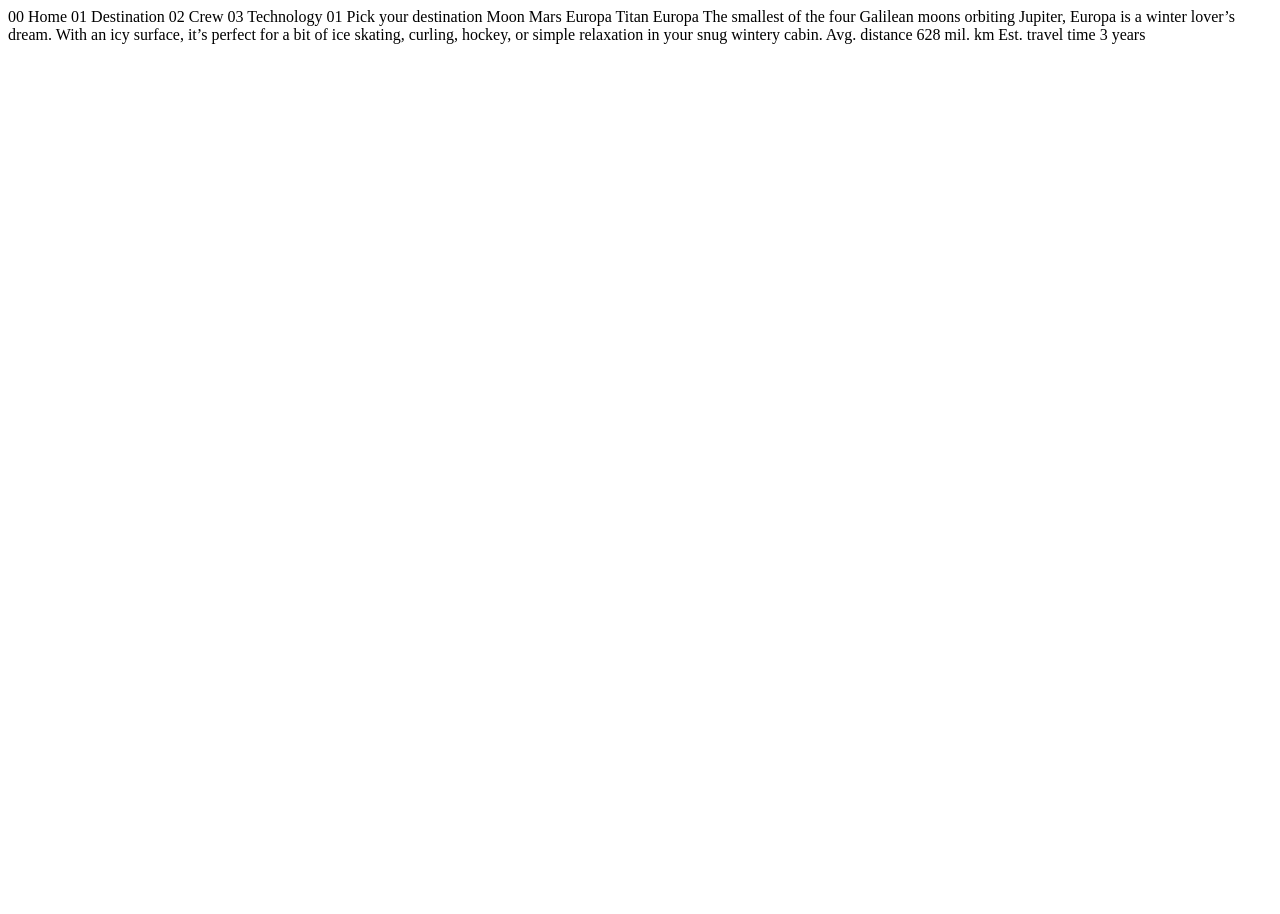
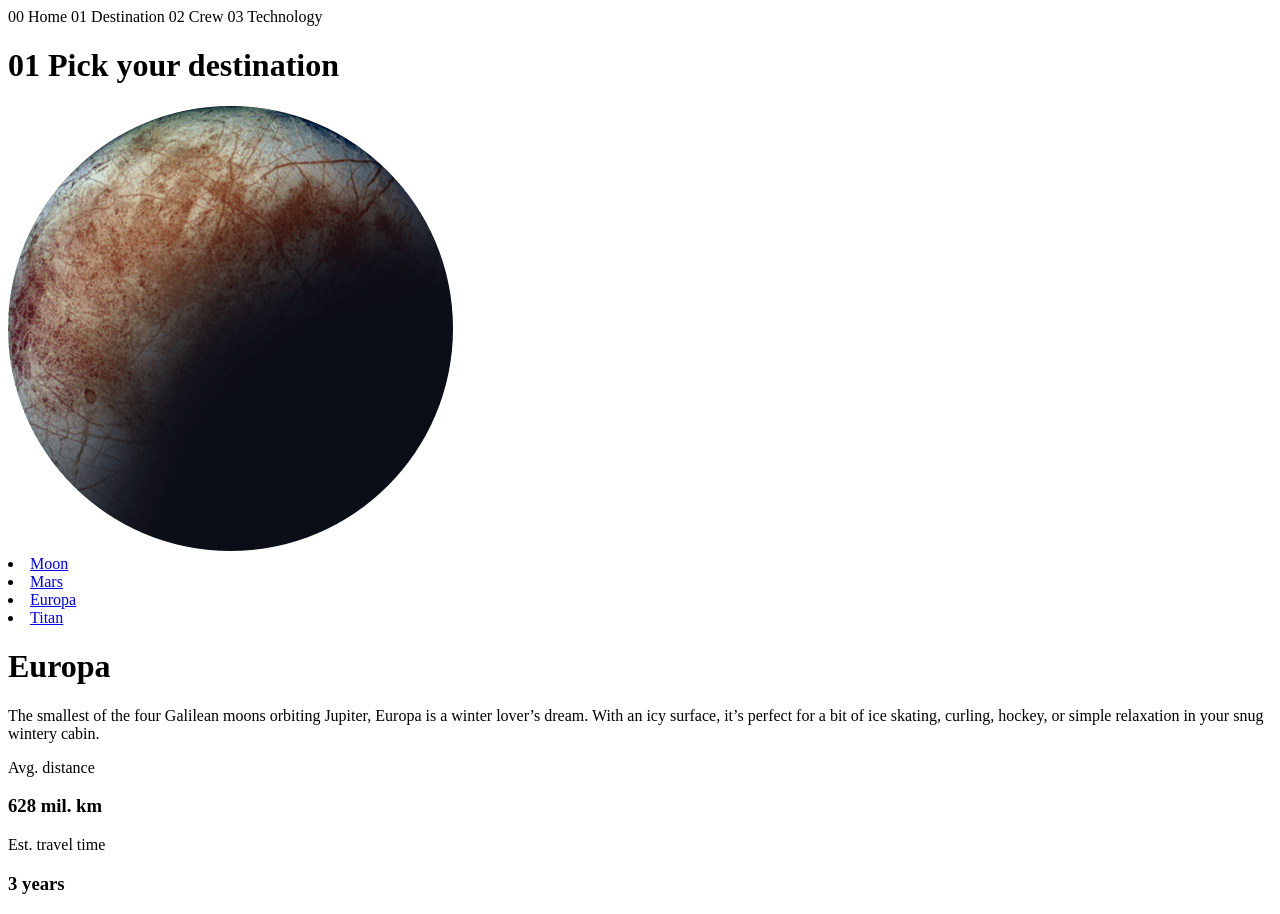
Before and after one commit to JiggytheDev/space-tourism, a plain HTML site: page starter code/destination-europa.html in a window 1280 px wide. Before the commit the page ends 800 px from the top, so only its background shows below. Drawn offline with Linux system fonts and the light colour scheme.

Commit message:
Created the HTML for destination

```diff
--- a/starter code/destination-europa.html
+++ b/starter code/destination-europa.html
@@ -9,30 +9,48 @@
   <title>Frontend Mentor | Space tourism website</title>
 </head>
 <body>
+  <header>
+      00 Home
+      01 Destination
+      02 Crew
+      03 Technology
+  </header>
 
-  00 Home
-  01 Destination
-  02 Crew
-  03 Technology
+ <main>
+  <h1><span>01</span> Pick your destination</h1>
+  <div class="container">
+    <div class="section-1">
+        <img src="./assests/destination/image-europa.png" alt="Europa-Image">
+    </div>
 
-  01 Pick your destination
+    <div class="section-2">
+      <div  class="destination-category">
+        <li><a href="./destination-moon.html">Moon</a></li>
+        <li> <a href="./destination-mars.html">Mars</a></li>
+        <li class="current"> <a href="./destination-europa.html">Europa</a></li>
+        <li><a href="./destination-titan.html">Titan</a></li>
+      </div>
 
-  Moon
-  Mars
-  Europa
-  Titan
+        <h1>Europa</h1>
+        <p>The smallest of the four Galilean moons orbiting Jupiter, Europa is a
+        winter lover’s dream. With an icy surface, it’s perfect for a bit of
+        ice skating, curling, hockey, or simple relaxation in your snug
+        wintery cabin.</p>
 
-  Europa
+      <div class="distance-category">
+        <div>
+            <p>Avg. distance</p>
+            <h3> 628 mil. km</h3>
+        </div>
 
-  The smallest of the four Galilean moons orbiting Jupiter, Europa is a
-  winter lover’s dream. With an icy surface, it’s perfect for a bit of
-  ice skating, curling, hockey, or simple relaxation in your snug
-  wintery cabin.
+        <div>
+            <p>Est. travel time</p>
+            <h3>3 years</h3>
+        </div>
 
-  Avg. distance
-  628 mil. km
-
-  Est. travel time
-  3 years
+        </div>
+      </div>
+    </div>
+ </main>
 </body>
 </html>
```
Also changed, not shown: starter code/destination-mars.html (+38 -17 lines), starter code/destination-moon.html (+37 -17 lines), starter code/destination-titan.html (+36 -18 lines).
